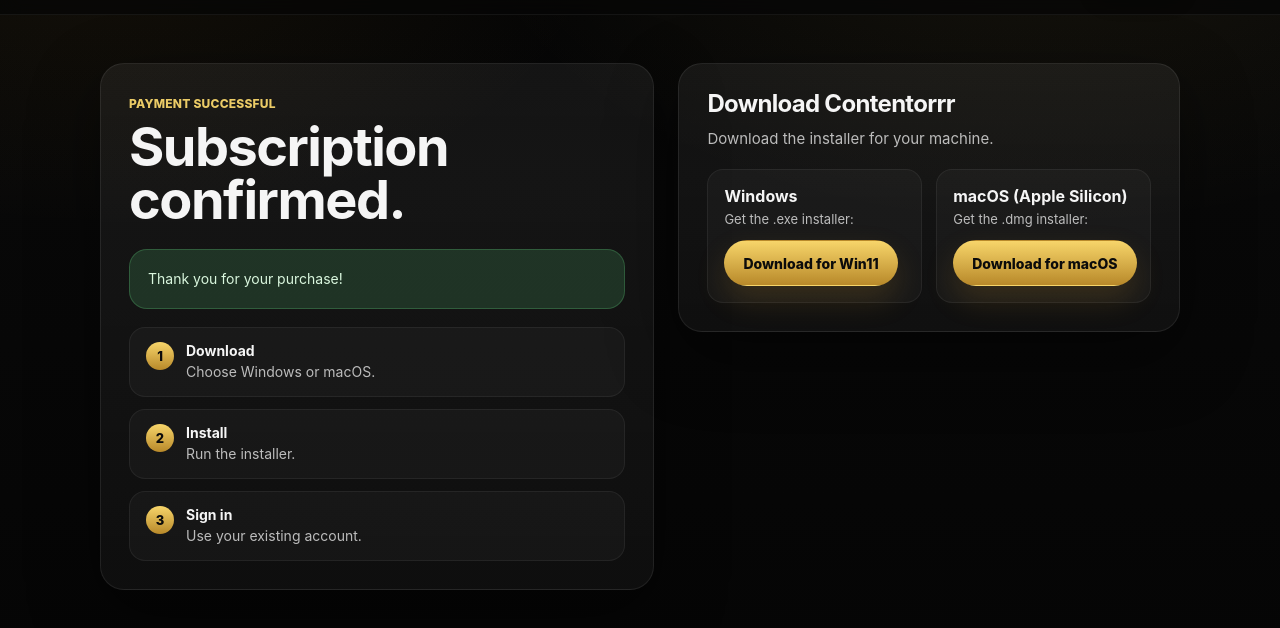
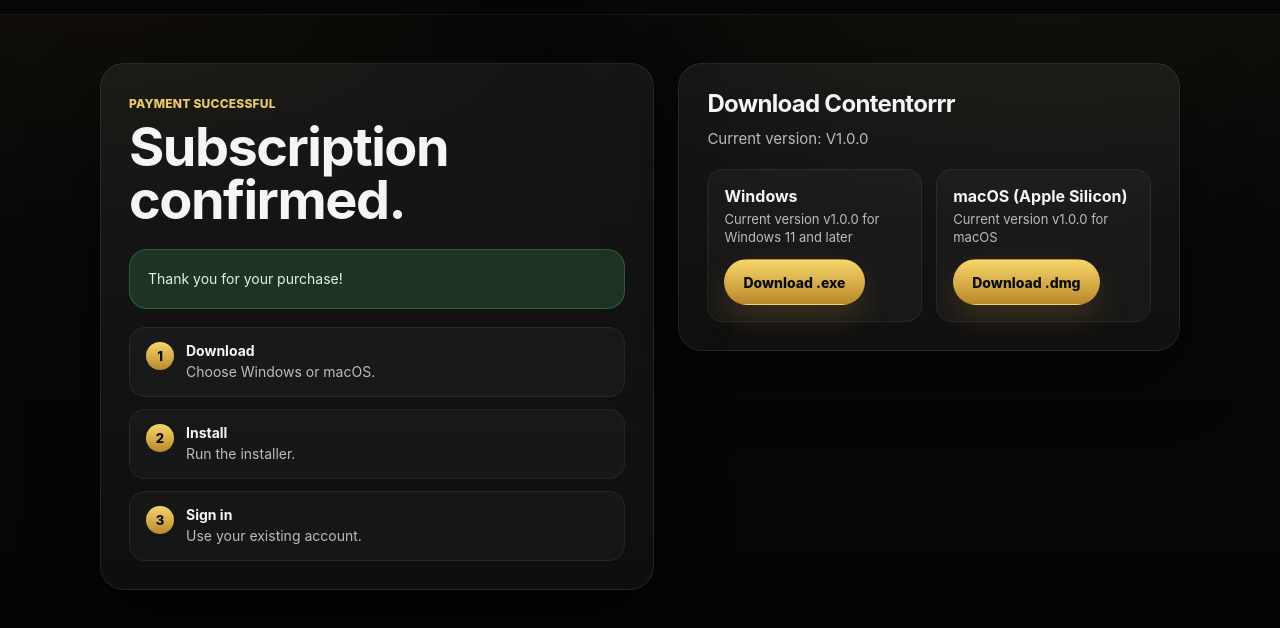
Before and after one commit to missblackreey-max/creatorrr.com, a plain HTML site: page public/billing/success.html in a window 1280 px wide. Shown: the part 60-688 px from the top of the page. Drawn offline with Linux system fonts and the light colour scheme.

Commit message:
fix blabla

```diff
--- a/public/billing/success.html
+++ b/public/billing/success.html
@@ -409,19 +409,17 @@
 
       <section class="card">
         <h2>Download Contentorrr</h2>
-        <p>Download the installer for your machine.</p>
-
+        <p>Current version: V1.0.0</p>
         <div class="download-grid">
           <div class="platform-card">
             <strong>Windows</strong>
-            <span>Get the .exe installer:</span>
-            <a class="btn btn-primary" href="../Contentorrr-Setup-v1.0.0.exe">Download for Win11</a>
+            <span>Current version v1.0.0 for Windows 11 and later</span>
+            <a class="btn btn-primary" href="./Contentorrr-Setup-v1.0.0.exe">Download .exe</a>
           </div>
-
           <div class="platform-card">
             <strong>macOS (Apple Silicon)</strong>
-            <span>Get the .dmg installer:</span>
-            <a class="btn btn-primary" href="../Contentorrr-v1.0.0.dmg">Download for macOS</a>
+            <span>Current version v1.0.0 for macOS</span>
+            <a class="btn btn-primary" href="./Contentorrr-v1.0.0.dmg">Download .dmg</a>
           </div>
         </div>
       </section>
```
Also changed, not shown: public/account.html (+3 -7 lines).
